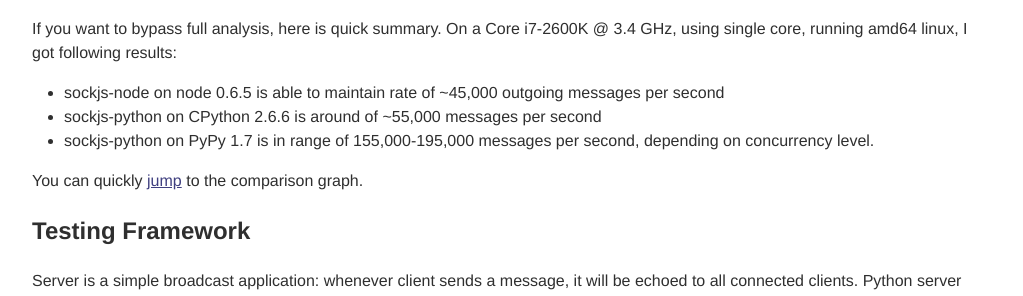
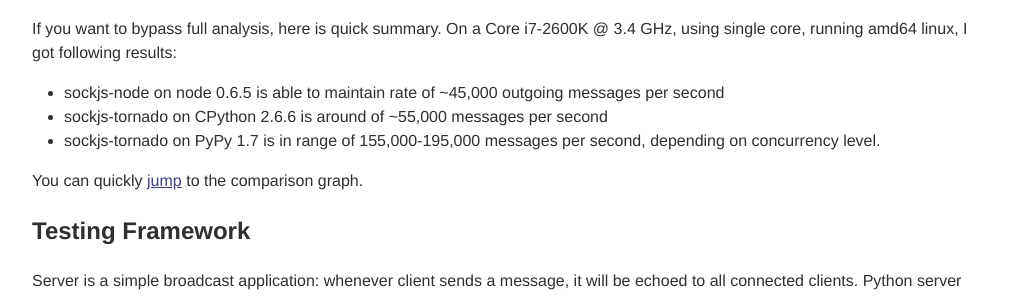
Before and after one commit to mrjoes/mrjoes.github.com, a Jekyll site: the page built from _posts/2011-12-15-sockjs-bench.md, in a window 1280 px wide and 900 px high. Shown: the part 279-575 px from the top of the window, without its empty margins (128-1151 px from the left). Built offline with Jekyll 4.4.1, drawn with Linux system fonts in a browser that asks for light colours; comment, search, counter and statistics services are not loaded.

Commit message:
Ugh, typo

```diff
--- a/_posts/2011-12-15-sockjs-bench.md
+++ b/_posts/2011-12-15-sockjs-bench.md
@@ -20,8 +20,8 @@
 
 If you want to bypass full analysis, here is quick summary. On a Core i7-2600K @ 3.4 GHz, using single core, running amd64 linux, I got following results:
 * sockjs-node on node 0.6.5 is able to maintain rate of ~45,000 outgoing messages per second
-* sockjs-python on CPython 2.6.6 is around of ~55,000 messages per second
-* sockjs-python on PyPy 1.7 is in range of 155,000-195,000 messages per second, depending on concurrency level.
+* sockjs-tornado on CPython 2.6.6 is around of ~55,000 messages per second
+* sockjs-tornado on PyPy 1.7 is in range of 155,000-195,000 messages per second, depending on concurrency level.
 
 You can quickly [jump](#comparison) to the comparison graph.
 
```
